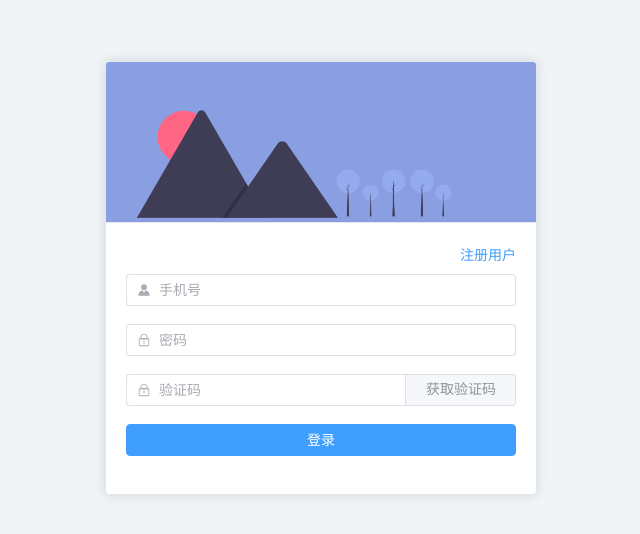
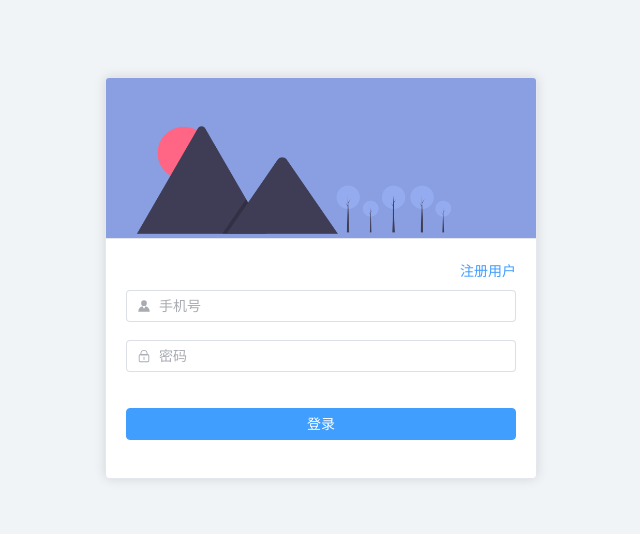
Before and after one commit to lining-lo/peizhen, a Vue app in the folder pzadmin/: page /#/login in a window 1280 px wide. Shown: the part 122-656 px from the top of the page, without its empty margins (319-959 px from the left). Built offline with nearby package versions, Linux system fonts and the light colour scheme.

Commit message:
fix: 计时器不关闭已经一些调整

```diff
--- a/pzadmin/src/views/Login/index.vue
+++ b/pzadmin/src/views/Login/index.vue
@@ -6,7 +6,7 @@
           <img :src="imgUrl" alt="">
         </div>
       </template>
-      <div class="jump-link" @click="handleChange"><el-link type="primary">{{ fromType ? '注册用户' : '返回登录' }}</el-link>
+      <div class="jump-link" @click="handleChange"><el-link type="primary">{{ fromType ? '返回登录' : '注册用户' }}</el-link>
       </div>
       <el-form :rules="rules" :model="loginForm">
         <el-form-item prop="userName">
@@ -24,7 +24,7 @@
         </el-form-item>
         <el-form-item>
           <el-button style="width: 100%;" type="primary" @click="submitForm()">
-            {{ fromType ? '登录' : '注册' }}
+            {{ fromType ? '注册' : '登录' }}
           </el-button>
         </el-form-item>
       </el-form>
@@ -40,8 +40,8 @@ import { ref, reactive } from 'vue'
 //图片的路径
 const imgUrl = new URL('../../../public/login-head.png', import.meta.url).href
 
-//表单的类型 0返回登录 1注册用户
-const fromType = ref(1)
+//表单的类型 0登录 1注册
+const fromType = ref(0)
 
 //登录表单
 const loginForm = reactive({
@@ -78,10 +78,11 @@ const countdownChange = () => {
     return
   }
   //定时器
-  setInterval(() => {
+  const timer = setInterval(() => {
     if (countDown.time <= 0) {
       countDown.time = 60
       countDown.validText = '获取验证码'
+      clearInterval(timer)
     } else {
       flag = true
       countDown.time--
```
Also changed, not shown: 1 other file (tests, documents, lock files or other folders).
